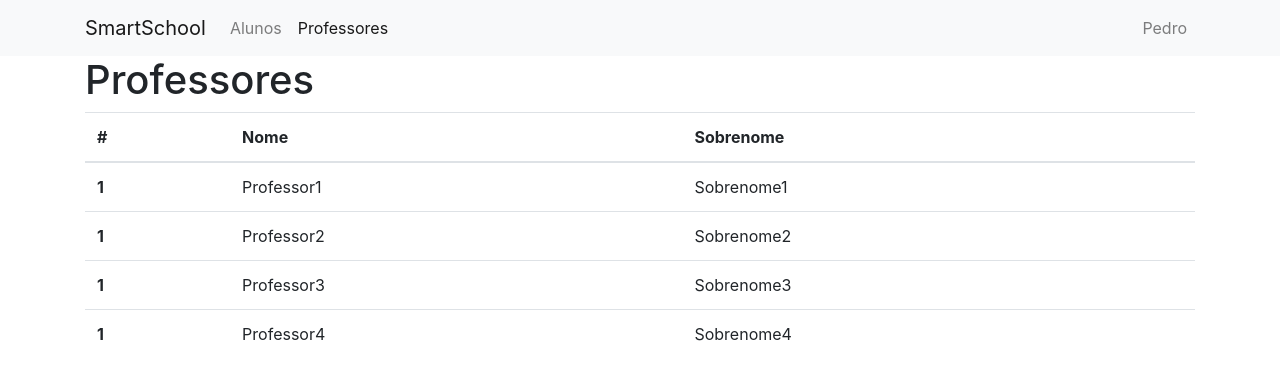
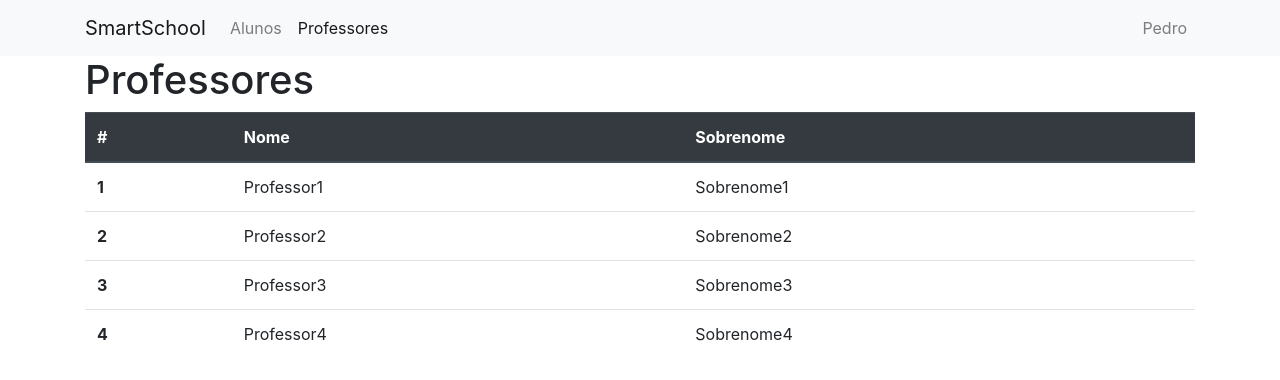
Before and after one commit to pedroarrudant/SmartSchool, an Angular app: page /professores in a window 1280 px wide. Shown: the top 380 px of the page. Built offline with nearby package versions, Linux system fonts and the light colour scheme.

Commit message:
uso da diretiva ngif

```diff
--- a/src/app/alunos/alunos.component.html
+++ b/src/app/alunos/alunos.component.html
@@ -1,7 +1,11 @@
+<div *ngIf="AlunoSelecionado">
+    <app-titulo [titulo]="'Aluno: ' + AlunoSelecionado"></app-titulo>
+    <button class="btn default" (click)="DeselecionarAluno()">Voltar</button>
+</div>
+<div *ngIf="!AlunoSelecionado">
     <app-titulo [titulo]="titulo"></app-titulo>
-
     <table class="table table-hover">
-    <thead>
+        <thead class="thead-dark">
           <tr>
             <th scope="col">#</th>
             <th scope="col">Nome</th>
@@ -9,10 +13,11 @@
           </tr>
         </thead>
         <tbody>
-      <tr *ngFor="let aluno of alunos">
+          <tr *ngFor="let aluno of alunos" style="cursor: pointer;" (click)="SelecaoAluno(aluno)">
             <th scope="row">{{aluno.id}}</th>
             <td>{{aluno.nome}}</td>
             <td>{{aluno.sobrenome}}</td>
           </tr>
         </tbody>
       </table>
+</div>
--- a/src/app/alunos/alunos.component.ts
+++ b/src/app/alunos/alunos.component.ts
@@ -6,6 +6,8 @@ import { Component, OnInit } from '@angular/core';
   styleUrls: ['./alunos.component.css']
 })
 export class AlunosComponent implements OnInit {
+
+  AlunoSelecionado: string;
 
   titulo = 'Alunos';
   public alunos = [
@@ -17,6 +19,13 @@ export class AlunosComponent implements OnInit {
     {id: 6, nome: 'Aluno6', sobrenome: 'Sobrenome6'},
   ];
 
+  SelecaoAluno(aluno:any){
+    this.AlunoSelecionado = aluno.nome;
+  }
+
+  DeselecionarAluno(){
+    this.AlunoSelecionado = null;
+  }
   constructor() { }
 
   ngOnInit(): void {
--- a/src/app/professores/professores.component.html
+++ b/src/app/professores/professores.component.html
@@ -1,6 +1,11 @@
-<app-titulo [titulo]="titulo"></app-titulo>
-<table class="table table-hover">
-    <thead>
+<div *ngIf="ProfessorSelecionado">
+  <app-titulo [titulo]="'Professor: ' + ProfessorSelecionado"></app-titulo>
+  <button class="btn default" (click)="DeselecionarProfessor()">Voltar</button>
+</div>
+<div *ngIf="!ProfessorSelecionado">
+  <app-titulo [titulo]="titulo"></app-titulo>
+  <table class="table table-hover">
+    <thead class="thead-dark">
       <tr>
         <th scope="col">#</th>
         <th scope="col">Nome</th>
@@ -8,10 +13,11 @@
       </tr>
     </thead>
     <tbody>
-      <tr *ngFor="let professor of professores">
+      <tr *ngFor="let professor of professores" style="cursor: pointer" (click)="SelecionarProfessor(professor)">
         <th scope="row">{{professor.id}}</th>
         <td>{{professor.nome}}</td>
         <td>{{professor.sobrenome}}</td>
       </tr>
     </tbody>
   </table>
+</div>
--- a/src/app/professores/professores.component.ts
+++ b/src/app/professores/professores.component.ts
@@ -9,12 +9,22 @@ export class ProfessoresComponent implements OnInit {
 
   public titulo = 'Professores';
 
+  ProfessorSelecionado: string;
+
   professores = [
     {id:1, nome:'Professor1', sobrenome:'Sobrenome1'},
-    {id:1, nome:'Professor2', sobrenome:'Sobrenome2'},
-    {id:1, nome:'Professor3', sobrenome:'Sobrenome3'},
-    {id:1, nome:'Professor4', sobrenome:'Sobrenome4'}
+    {id:2, nome:'Professor2', sobrenome:'Sobrenome2'},
+    {id:3, nome:'Professor3', sobrenome:'Sobrenome3'},
+    {id:4, nome:'Professor4', sobrenome:'Sobrenome4'}
   ];
+
+  SelecionarProfessor(Professor: any){
+    this.ProfessorSelecionado = Professor.nome;
+  }
+
+  DeselecionarProfessor(){
+    this.ProfessorSelecionado = null;
+  }
   constructor() { }
 
   ngOnInit(): void {
```
Lines whose indentation alone changed are shown as unchanged.
